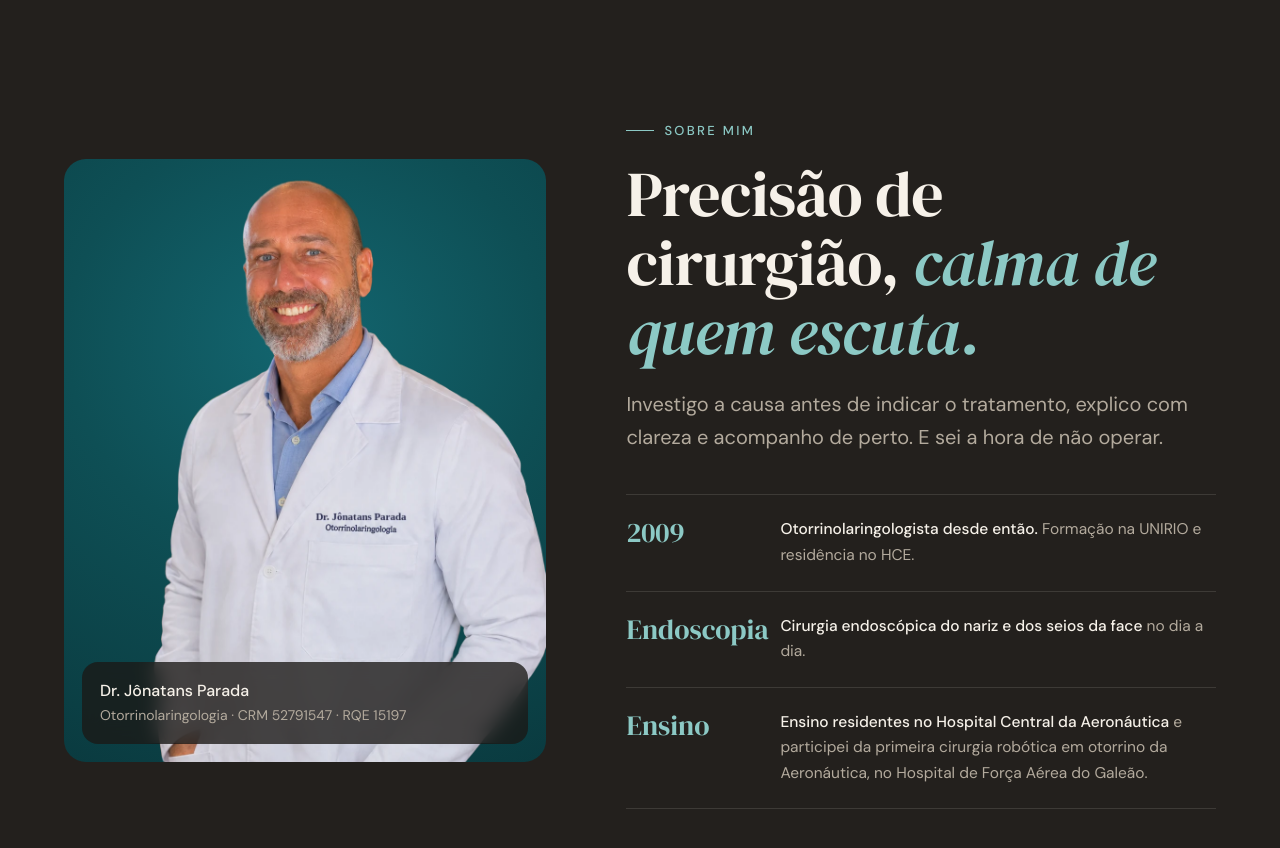
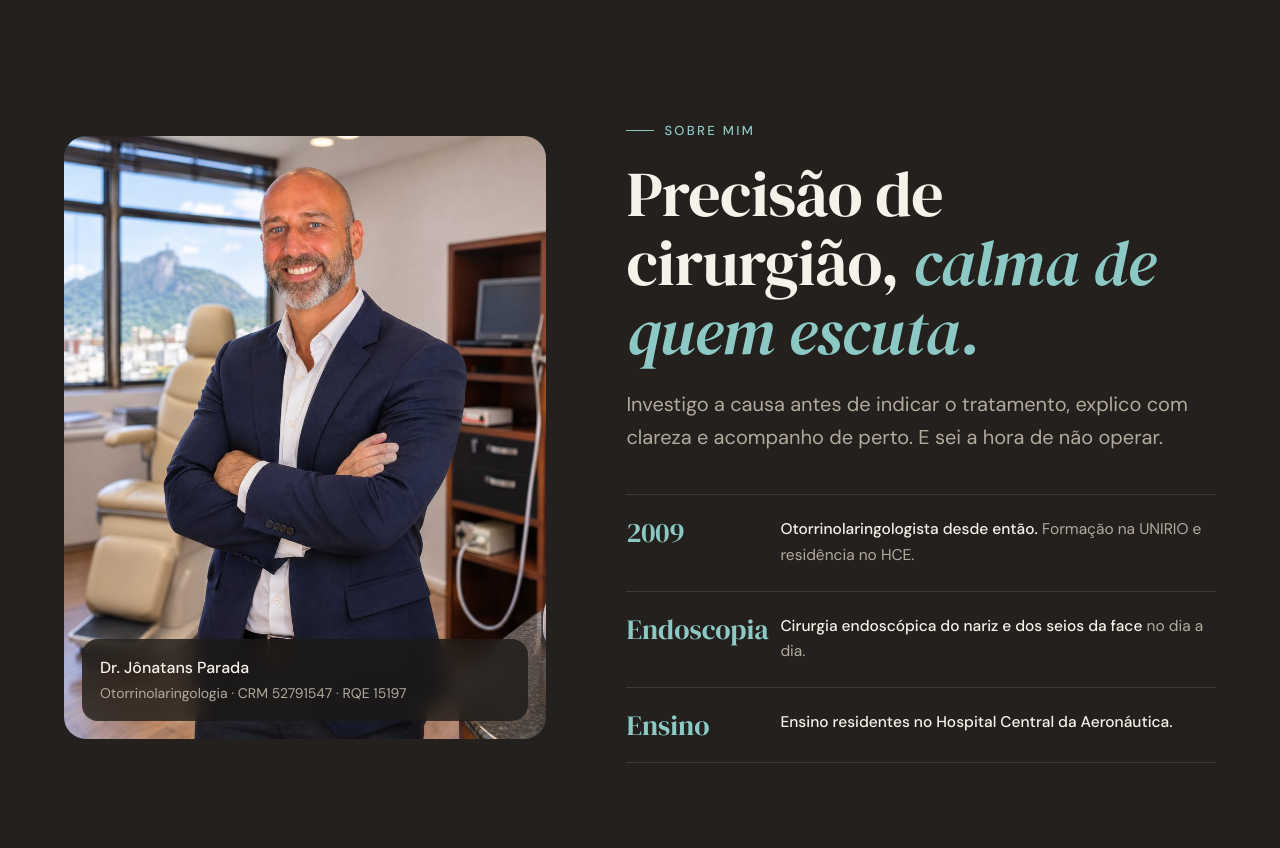
Before and after one commit to Jonatansjps/Marketing-Digital, a plain HTML site: page index.html in a window 1280 px wide. Shown: the part 6680-7528 px from the top of the page. Drawn offline with Linux system fonts and the light colour scheme.

Commit message:
Sobre mim: foto de blazer na sala de exames e sem a cirurgia robótica
- Troca a foto em pé de jaleco pela nova foto de blazer azul na sala de exames
- Retira do marco "Ensino" a menção à primeira cirurgia robótica

Co-Authored-By: Claude Opus 5.5 <noreply@anthropic.com>
Claude-Session: https://claude.ai/code/session_01VgVNr4fUVsa8eW4azGs4At

```diff
--- a/index.html
+++ b/index.html
@@ -562,7 +562,7 @@ footer{border-top:1px solid var(--line);padding:70px 0 40px;font-size:15px;color
 <section class="secao sobre" id="sobre">
   <div class="wrap">
     <figure class="sobre-foto rv">
-      <img src="img/dr-jonatans-jaleco.webp" alt="Dr. Jônatans Parada de jaleco, em pé, sorrindo" loading="lazy" style="object-position:50% 20%">
+      <img src="img/dr-jonatans-blazer-exame.jpg" alt="Dr. Jônatans Parada de blazer azul, em pé, na sala de exames do consultório" loading="lazy" style="object-position:50% 20%">
       <figcaption><b>Dr. Jônatans Parada</b>Otorrinolaringologia · CRM 52791547 · RQE 15197</figcaption>
     </figure>
     <div>
@@ -572,7 +572,7 @@ footer{border-top:1px solid var(--line);padding:70px 0 40px;font-size:15px;color
       <div class="marcos">
         <div class="marco-item rv"><strong>2009</strong><p><b>Otorrinolaringologista desde então.</b> Formação na UNIRIO e residência no HCE.</p></div>
         <div class="marco-item rv d1"><strong>Endoscopia</strong><p><b>Cirurgia endoscópica do nariz e dos seios da face</b> no dia a dia.</p></div>
-        <div class="marco-item rv d2"><strong>Ensino</strong><p><b>Ensino residentes no Hospital Central da Aeronáutica</b> e participei da primeira cirurgia robótica em otorrino da Aeronáutica, no Hospital de Força Aérea do Galeão.</p></div>
+        <div class="marco-item rv d2"><strong>Ensino</strong><p><b>Ensino residentes no Hospital Central da Aeronáutica.</b></p></div>
       </div>
     </div>
   </div>
```
Also changed, not shown: img/dr-jonatans-blazer-exame.jpg (added), img/dr-jonatans-jaleco.webp (deleted).
